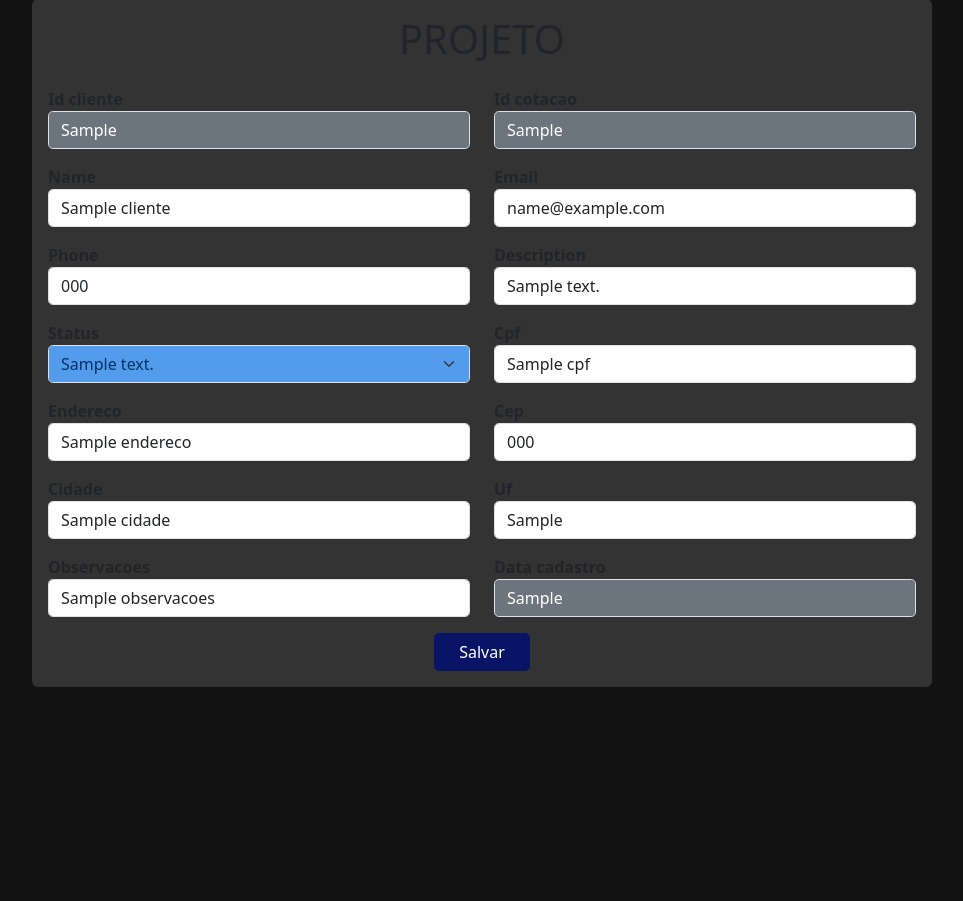
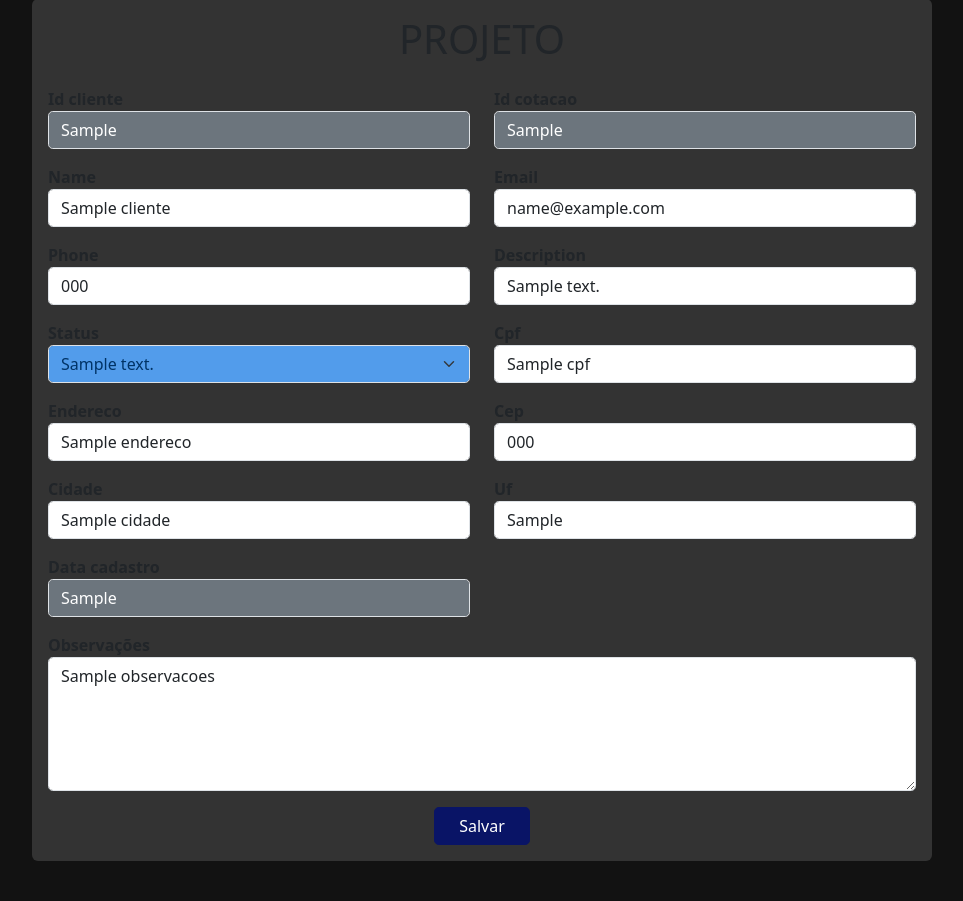
Before and after one commit to huberthdev/site, a Flask app: page /_projeto/1 in a window 1280 px wide. Shown: the part 121-1022 px from the top of the page, without its empty margins (158-1121 px from the left). Before the commit the page ends 808 px from the top, so only its background shows below. Run offline with Flask 3, Linux system fonts and the light colour scheme; a database or web service that is not in the repository returns one stand-in record (values such as "Sample title"); some libraries are stand-ins or nearby versions.

```diff
--- a/templates/cliente.html
+++ b/templates/cliente.html
@@ -51,7 +51,6 @@
             margin: 20px auto;
             max-width: 900px;
         }
-
         .status-vermelho {
             background-color: hsl(0, 84%, 65%) !important; /* Vermelho claro */
             color: #660000;
@@ -81,10 +80,10 @@
                 <form id="form-edicao" method="POST" action="{{ url_for('_projeto', id_cliente=id_cliente) }}">
                     <div class="row">
                         {% for coluna in colunas %}
+                            {% if coluna != 'observacoes' %}
                                 <div class="col-md-6 mb-3">
                                     <label for="campo_{{ coluna }}">{{ coluna.replace('_', ' ').capitalize() }}</label>
                                     {% if coluna == 'status' %}
-                                    <!-- Campo de seleção com opções de status -->
                                         <select id="campo_status" name="campo_status" class="form-select form-control readonly">
                                             {% for status, descricao in status_opcoes %}
                                                 <option value="{{ status }}"
@@ -94,7 +93,6 @@
                                             {% endfor %}
                                         </select>
                                     {% elif coluna == 'cpf' %}
-                                    <!-- Campo CPF com máscara -->
                                         <input type="text" id="campo_cpf"
                                             name="campo_cpf"
                                             class="form-control"
@@ -107,7 +105,16 @@
                                             {% if coluna in ['id_cliente', 'id_cotacao', 'data_cadastro'] %}readonly{% endif %}>
                                     {% endif %}
                                 </div>
+                            {% endif %}
                         {% endfor %}
+                        <!-- Campo Observações como o último campo -->
+                        <div class="col-md-12 mb-3">
+                            <label for="campo_observacoes">Observações</label>
+                            <textarea id="campo_observacoes"
+                                      name="campo_observacoes"
+                                      class="form-control"
+                                      rows="5">{{ cliente[colunas.index('observacoes')] if cliente[colunas.index('observacoes')] is not none else '' }}</textarea>
+                        </div>
                     </div>
 
                     <!-- Botão de envio -->
```
Lines whose indentation alone changed are shown as unchanged.
